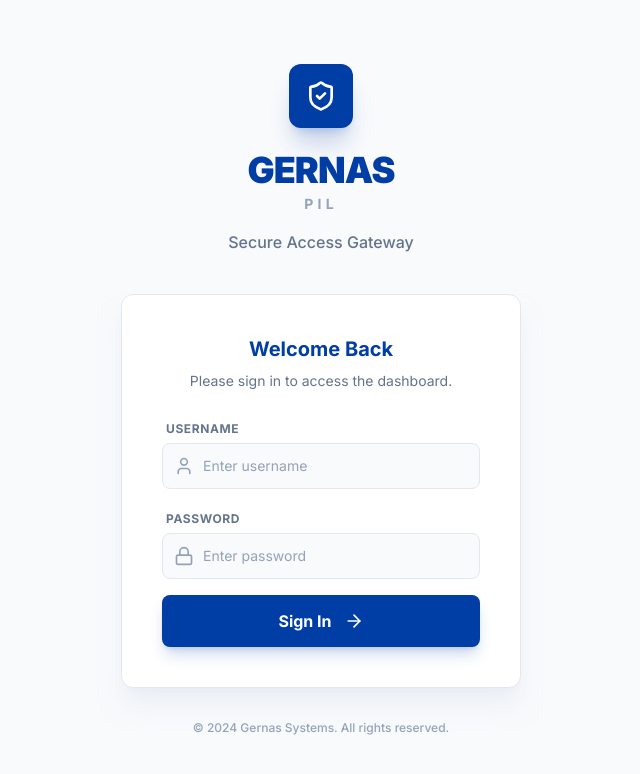
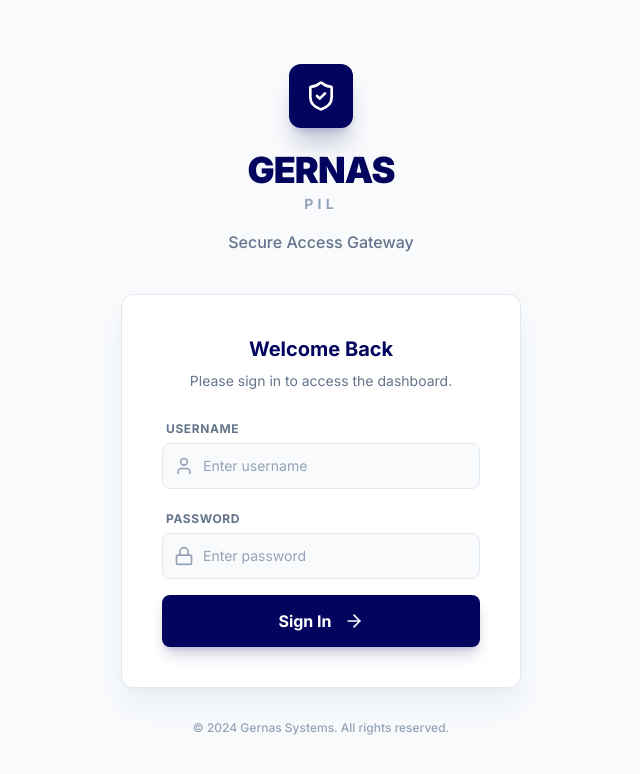
Before and after one commit to Girigrey00/pil, a React (Vite) app: page / in a window 1280 px wide. Shown: the top 774 px of the page, without its empty margins (319-959 px from the left). Built offline with nearby package versions, Linux system fonts and the light colour scheme.

Commit message:
feat(theme): Update brand colors
Adjusted primary brand colors to a new navy blue scheme to improve visual contrast and brand identity.

```diff
--- a/tailwind.config.js
+++ b/tailwind.config.js
@@ -11,9 +11,9 @@ export default {
       },
       colors: {
         brand: {
-          DEFAULT: '#003da5', // rgb(0, 61, 165)
-          dark: '#002a72',
-          light: '#e6ecf6',
+          DEFAULT: '#03045e', // Updated to new Navy Blue
+          dark: '#020344',    // Darker shade for hover states
+          light: '#e6e7f5',   // Light variant for backgrounds
         }
       }
     },
```
